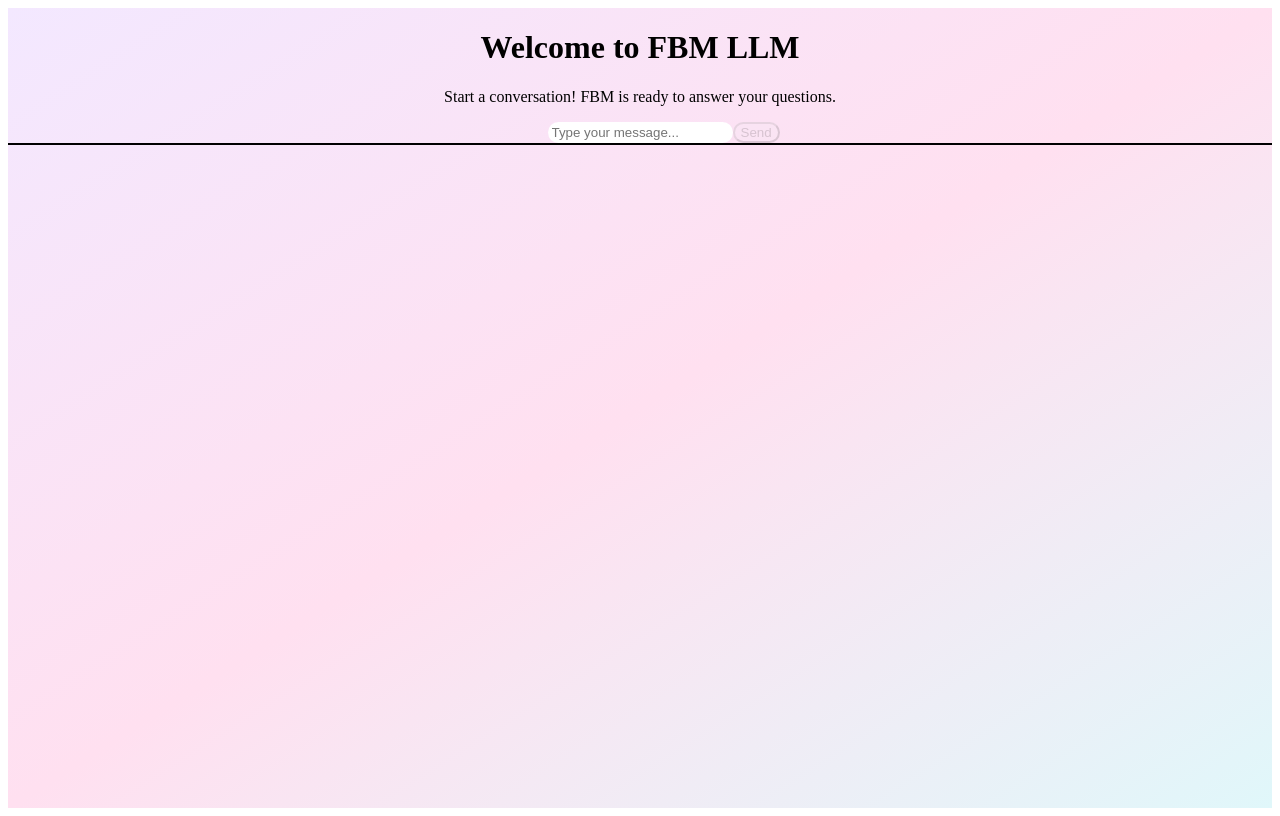
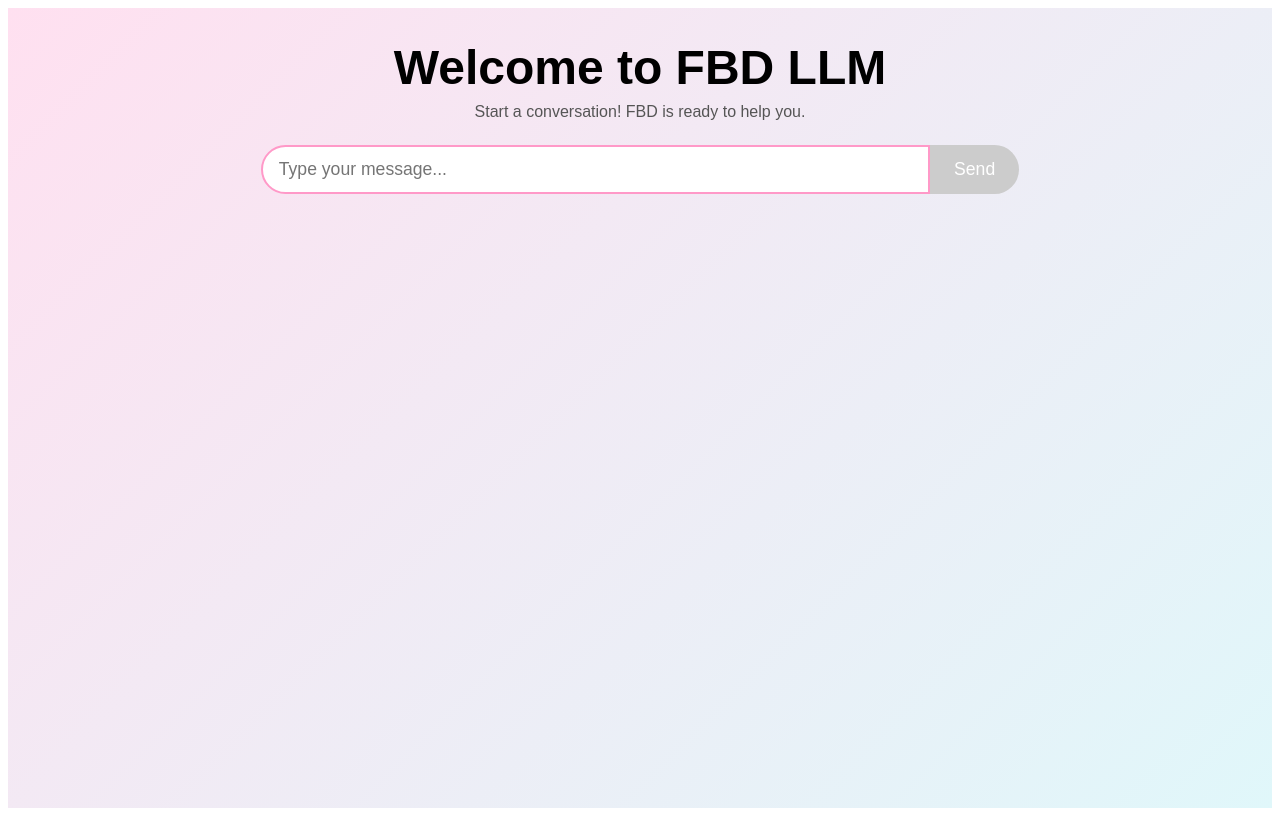
Before and after one commit to para0107/Final_ML_Proj_Deploy, a Next.js app: page / in a window 1280 px wide. Built offline with nearby package versions, Linux system fonts and the light colour scheme.

Commit message:
Ultimele modificari

```diff
--- a/app/interface.tsx
+++ b/app/interface.tsx
@@ -1,196 +1,178 @@
-"use client";
+'use client'
 
-import React, { useState, useRef, useEffect } from 'react';
-import axios from 'axios';
-import './animations.css';
+import React, { useState, useRef, useEffect } from 'react'
+import axios from 'axios'
 
-// Types matching FastAPI Pydantic models
-type ChatMessage = {
-    role: 'user' | 'assistant' | 'system';
-    content: string;
-};
-
-type ChatResponse = {
-    answer: string;
-    history: ChatMessage[];
-};
-
-function isValidRole(role: unknown): role is ChatMessage['role'] {
-    return role === 'user' || role === 'assistant' || role === 'system';
+type Message = {
+    role: 'user' | 'assistant' | 'system'
+    content: string
 }
 
-// Define a type for potentially unsanitized messages
-type UnsanitizedMessage = {
-    role: unknown;
-    content: unknown;
-    [key: string]: unknown; // Allow other properties
-};
-
-
-function sanitizeHistory(history: UnsanitizedMessage[]): ChatMessage[] {
-    return history
-        .filter((msg): msg is UnsanitizedMessage & { role: ChatMessage['role']; content: string } =>
-            isValidRole(msg.role) && typeof msg.content === 'string'
-        )
-        .map(msg => ({
-            role: msg.role,
-            content: msg.content
-        }));
+type RagChatResponse = {
+    answer: string
+    history: Message[]
 }
 
+export default function ChatComponent() {
+    const [message, setMessage] = useState('')
+    const [conversation, setConversation] = useState<Message[]>([])
+    const [loading, setLoading] = useState(false)
+    const endRef = useRef<HTMLDivElement>(null)
 
+    useEffect(() => {
+        endRef.current?.scrollIntoView({ behavior: 'smooth' })
+    }, [conversation])
 
-// URL of your FastAPI endpoint
- const API_URL = "https://backend-chatbot-llm.onrender.com/rag_chat"; //THIS IS FOR EXTERNAL DEPLOYMENT
-// const API_URL = "http://localhost:8000/rag_chat"; //This is for LOCAL ONLY
-//DO NOT PUSH AND COMMIT !!!!!!!!!!!!!!!!!!!!!
-const ChatComponent: React.FC = () => {
-    // Seed with the system prompt
-    const [conversation, setConversation] = useState<ChatMessage[]>([
-        { role: 'system', content: '' }
-    ]);
+    const sendMessage = async () => {
+        if (!message.trim()) return
+        setLoading(true)
 
-
-    const [message, setMessage] = useState('');
-    const [isLoading, setIsLoading] = useState(false);
-    const messagesEndRef = useRef<HTMLDivElement>(null);
-    // Explicitly type the new message to preserve the literal type
-    // const newMessage: ChatMessage = { role: 'user', content: text };
-    // const updatedHistory: ChatMessage[] = [...conversation, newMessage];
-    // setConversation(updatedHistory);
-
-    // Scroll to bottom on new messages
-    useEffect(() => {
-        messagesEndRef.current?.scrollIntoView({ behavior: 'smooth' });
-    }, [conversation, isLoading]);
-
-    // Send a message to FastAPI
-    const sendMessage = async () => {
-        const text = message.trim();
-        if (!text) return;
-
-        const newMessage: ChatMessage = { role: 'user', content: text };
-        const updatedHistory: ChatMessage[] = [...conversation, newMessage];
-        setConversation(updatedHistory);
-        setIsLoading(true);
+        const updated = [
+            ...conversation,
+            { role: 'user' as const, content: message.trim() },
+        ]
+        setConversation(updated)
 
         try {
-            const { data } = await axios.post<ChatResponse>(
-                API_URL,
-                { message: text, history: updatedHistory },
-                { headers: { 'Content-Type': 'application/json' } }
-            );
-            // Update with server history (includes assistant reply)
-            setConversation(sanitizeHistory(data.history));
+            const { data } = await axios.post<RagChatResponse>(
+                'http://localhost:8000/rag_chat',
+                {
+                    message,
+                    history: updated,
+                }
+            )
+
+            setConversation((prev) => [
+                ...prev,
+                { role: 'assistant', content: data.answer },
+            ])
         } catch {
-            setConversation(prev => [
+            setConversation((prev) => [
                 ...prev,
-                { role: 'system', content: 'Error: Could not connect to the chat service.' }
-            ]);
+                {
+                    role: 'system',
+                    content: '⚠️ Could not connect to the chat service.',
+                },
+            ])
         } finally {
-            setIsLoading(false);
-            setMessage('');
+            setMessage('')
+            setLoading(false)
         }
-    };
-
-
-    const inputRef = useRef<HTMLTextAreaElement>(null);
-
-    // Add this function to handle textarea resizing
-    const resizeTextarea = () => {
-        const textarea = inputRef.current;
-        if (textarea) {
-            // Reset height to calculate proper scrollHeight
-            textarea.style.height = 'auto';
-            // Set height based on content
-            textarea.style.height = `${textarea.scrollHeight}px`;
-            // Calculate width based on content length
-            const minWidth = 224; // w-56 equivalent in pixels
-            const contentWidth = Math.min(Math.max(message.length * 10, minWidth), 640); // Max 640px
-            textarea.style.width = `${contentWidth}px`;
-        }
-    };
-
-    // Resize on content change
-    useEffect(() => {
-        resizeTextarea();
-    }, [message]);
-
-
+    }
 
     return (
-        <div className="min-h-screen flex flex-col bg-gradient-to-br from-[#f3e8ff] via-[#ffe0f0] to-[#e0f7fa] p-4">
-            {/* Header */}
-            <header className="text-center py-6">
-                <h1 className="text-3xl sm:text-4xl font-extrabold text-violet-700">Welcome to FBM LLM</h1>
-                <p className="text-md sm:text-lg text-violet-500 mt-2">
-                    Start a conversation! FBM is ready to answer your questions.
+        <div
+            style={{
+                minHeight: '100vh',
+                display: 'flex',
+                flexDirection: 'column',
+                background: 'linear-gradient(135deg, #ffe0f0 0%, #e0f7fa 100%)',
+                fontFamily: 'sans-serif',
+            }}
+        >
+            {/* HEADER + INPUT */}
+            <div style={{ textAlign: 'center', padding: '2rem 0' }}>
+                <h1 style={{ fontSize: '3rem', margin: 0 }}>Welcome to FBD LLM</h1>
+                <p style={{ margin: '0.5rem 0 1.5rem', color: '#555' }}>
+                    Start a conversation! FBD is ready to help you.
                 </p>
-            </header>
-
-            {/* Input Bar: dynamic, playful */}
-            <section className="flex justify-center mb-6">
-                <div className="relative">
+                <div style={{ display: 'inline-flex', width: '60%' }}>
                     <input
                         type="text"
                         placeholder="Type your message..."
                         value={message}
-                        onChange={e => setMessage(e.target.value)}
-                        onKeyDown={e => e.key === 'Enter' && !e.shiftKey && sendMessage()}
-                        disabled={isLoading}
-                        className="w-56 sm:w-64 focus:w-80 transition-all duration-300 ease-out px-4 py-2 rounded-full shadow-lg outline-none border-2 border-transparent focus:border-violet-300 focus:ring-2 focus:ring-violet-200"
+                        onChange={(e) => setMessage(e.target.value)}
+                        onKeyDown={(e) => e.key === 'Enter' && sendMessage()}
+                        disabled={loading}
+                        style={{
+                            flex: 1,
+                            padding: '0.75rem 1rem',
+                            fontSize: '1.1rem',
+                            borderRadius: '999px 0 0 999px',
+                            border: '2px solid #ff99c8',
+                            outline: 'none',
+                        }}
                     />
                     <button
                         onClick={sendMessage}
-                        disabled={isLoading || !message.trim()}
-                        className="absolute right-1 top-1 bg-gradient-to-r from-blue-700 to-blue-900 text-white px-3 py-1 rounded-full disabled:opacity-50 disabled:cursor-not-allowed transition-transform duration-200 hover:scale-105"
+                        disabled={loading || !message.trim()}
+                        style={{
+                            padding: '0.75rem 1.5rem',
+                            fontSize: '1.1rem',
+                            borderRadius: '0 999px 999px 0',
+                            border: 'none',
+                            background:
+                                loading || !message.trim() ? '#ccc' : '#ff69b4',
+                            color: 'white',
+                            cursor: loading || !message.trim() ? 'not-allowed' : 'pointer',
+                        }}
                     >
                         Send
                     </button>
                 </div>
-            </section>
+            </div>
 
-            {/* Conversation */}
-            <main className="flex-1 overflow-auto px-2">
-                <div className="space-y-6 max-w-3xl mx-auto">
-                    {conversation.map((msg, idx) => {
-                        const isUser = msg.role === 'user';
-                        const isAssistant = msg.role === 'assistant';
-                        const align = isUser ? 'justify-end' : isAssistant ? 'justify-start' : 'justify-center';
+            {/* FULL-WIDTH CHAT AREA */}
+            <div
+                style={{
+                    flex: 1,
+                    padding: '1rem',
+                    overflowY: 'auto',
+                    display: 'flex',
+                    flexDirection: 'column',
+                    gap: '1rem',
+                }}
+            >
+                {conversation.map((m, i) => (
+                    <div
+                        key={i}
+                        style={{
+                            alignSelf:
+                                m.role === 'user'
+                                    ? 'flex-end'
+                                    : m.role === 'assistant'
+                                        ? 'flex-start'
+                                        : 'center',
+                            maxWidth: '70%',
+                            background:
+                                m.role === 'user'
+                                    ? '#ff69b4'
+                                    : m.role === 'assistant'
+                                        ? 'white'
+                                        : '#fffae6',
+                            color: m.role === 'user' ? 'white' : '#333',
+                            padding: '0.75rem 1rem',
+                            borderRadius: '1rem',
+                            boxShadow:
+                                m.role === 'assistant'
+                                    ? '0 1px 4px rgba(0,0,0,0.1)'
+                                    : 'none',
+                            whiteSpace: 'pre-wrap',
+                            fontSize: '1rem',
+                        }}
+                    >
+                        {m.content}
+                    </div>
+                ))}
 
-                        // All Q/A bubbles: dark blue background, white text
-                        const bubbleBg = msg.role === 'system'
-                            ? 'bg-yellow-100 border border-yellow-300 text-yellow-800'
-                            : 'bg-blue-900 text-white';
+                {loading && (
+                    <div
+                        style={{
+                            alignSelf: 'flex-start',
+                            maxWidth: '70%',
+                            background: '#ff69b4',
+                            color: 'white',
+                            padding: '0.75rem 1rem',
+                            borderRadius: '1rem',
+                            fontStyle: 'italic',
+                        }}
+                    >
+                        FBD is typing…
+                    </div>
+                )}
 
-                        const bubbleWidth = msg.role === 'system'
-                            ? 'w-full sm:w-3/4'
-                            : isUser
-                                ? 'w-3/5 sm:w-2/5'
-                                : 'w-3/4 sm:w-1/2';
-
-                        return (
-                            <div key={idx} className={`flex ${align}`}>
-                                <div className={`${bubbleWidth} px-5 py-4 rounded-2xl shadow-lg my-7 ${bubbleBg} transition-transform duration-300 ease-out hover:scale-105`}>
-                                    {msg.content}
-                                </div>
-                            </div>
-                        );
-                    })}
-
-                    {isLoading && (
-                        <div className="flex justify-center">
-                            <div className="w-1/2 sm:w-1/3 bg-blue-900 text-white px-4 py-3 rounded-2xl shadow-lg my-4 animate-pulse">
-                                FBD is typing...
-                            </div>
-                        </div>
-                    )}
-
-                    <div ref={messagesEndRef} />
-                </div>
-            </main>
+                <div ref={endRef} />
+            </div>
         </div>
-    );
-};
-
-export default ChatComponent;
+    )
+}
```
